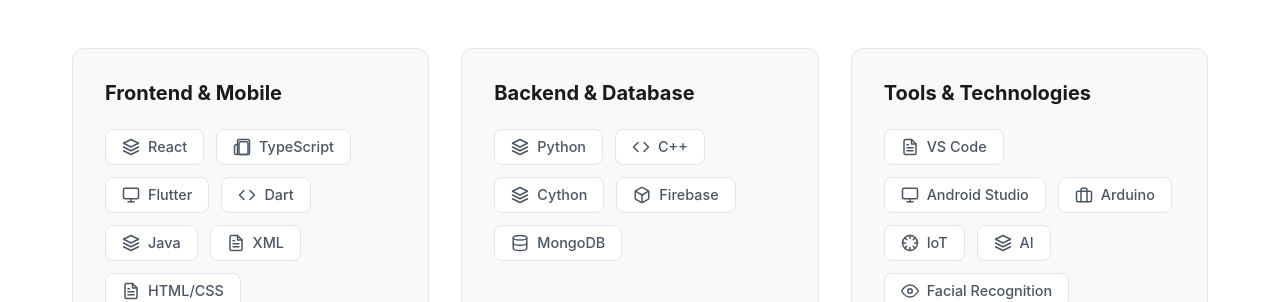
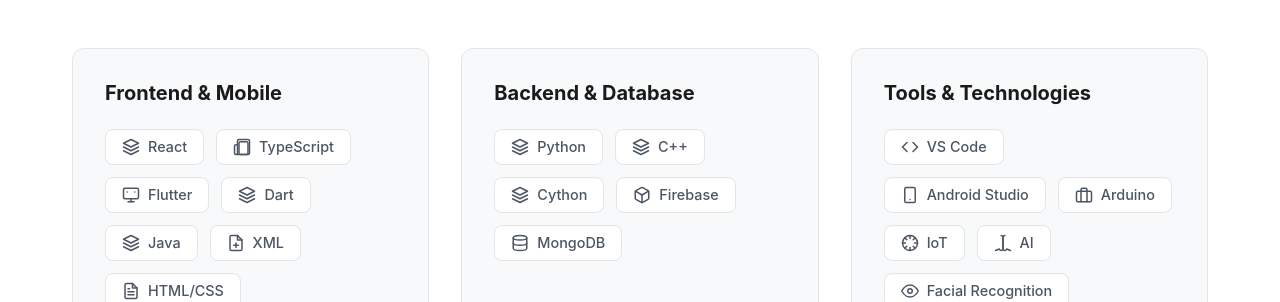
Before and after one commit to clarenceportugal/portfolio, a React (Vite) app: page / in a window 1280 px wide. Shown: the part 4340-4642 px from the top of the page. Built offline with nearby package versions, Linux system fonts and the light colour scheme.

Commit message:
Update skill icons with more accurate representations, especially Flutter

```diff
--- a/src/App.tsx
+++ b/src/App.tsx
@@ -465,13 +465,16 @@
                     <rect x="2" y="3" width="20" height="14" rx="2" ry="2"></rect>
                     <line x1="8" y1="21" x2="16" y2="21"></line>
                     <line x1="12" y1="17" x2="12" y2="21"></line>
+                    <line x1="7" y1="8" x2="7.01" y2="8"></line>
+                    <line x1="17" y1="8" x2="17.01" y2="8"></line>
                   </svg>
                   Flutter
                 </span>
                 <span className="skill-item">
                   <svg className="skill-icon" xmlns="http://www.w3.org/2000/svg" viewBox="0 0 24 24" fill="none" stroke="currentColor" strokeWidth="2" strokeLinecap="round" strokeLinejoin="round">
-                    <polyline points="16 18 22 12 16 6"></polyline>
-                    <polyline points="8 6 2 12 8 18"></polyline>
+                    <path d="M12 2L2 7l10 5 10-5-10-5z"></path>
+                    <path d="M2 17l10 5 10-5"></path>
+                    <path d="M2 12l10 5 10-5"></path>
                   </svg>
                   Dart
                 </span>
@@ -487,9 +490,8 @@
                   <svg className="skill-icon" xmlns="http://www.w3.org/2000/svg" viewBox="0 0 24 24" fill="none" stroke="currentColor" strokeWidth="2" strokeLinecap="round" strokeLinejoin="round">
                     <path d="M14 2H6a2 2 0 0 0-2 2v16a2 2 0 0 0 2 2h12a2 2 0 0 0 2-2V8z"></path>
                     <polyline points="14 2 14 8 20 8"></polyline>
-                    <line x1="16" y1="13" x2="8" y2="13"></line>
-                    <line x1="16" y1="17" x2="8" y2="17"></line>
-                    <polyline points="10 9 9 9 8 9"></polyline>
+                    <line x1="9" y1="15" x2="15" y2="15"></line>
+                    <line x1="12" y1="12" x2="12" y2="18"></line>
                   </svg>
                   XML
                 </span>
@@ -518,8 +520,9 @@
                 </span>
                 <span className="skill-item">
                   <svg className="skill-icon" xmlns="http://www.w3.org/2000/svg" viewBox="0 0 24 24" fill="none" stroke="currentColor" strokeWidth="2" strokeLinecap="round" strokeLinejoin="round">
-                    <polyline points="16 18 22 12 16 6"></polyline>
-                    <polyline points="8 6 2 12 8 18"></polyline>
+                    <path d="M12 2L2 7l10 5 10-5-10-5z"></path>
+                    <path d="M2 17l10 5 10-5"></path>
+                    <path d="M2 12l10 5 10-5"></path>
                   </svg>
                   C++
                 </span>
@@ -554,19 +557,15 @@
               <div className="skill-items">
                 <span className="skill-item">
                   <svg className="skill-icon" xmlns="http://www.w3.org/2000/svg" viewBox="0 0 24 24" fill="none" stroke="currentColor" strokeWidth="2" strokeLinecap="round" strokeLinejoin="round">
-                    <path d="M14 2H6a2 2 0 0 0-2 2v16a2 2 0 0 0 2 2h12a2 2 0 0 0 2-2V8z"></path>
-                    <polyline points="14 2 14 8 20 8"></polyline>
-                    <line x1="16" y1="13" x2="8" y2="13"></line>
-                    <line x1="16" y1="17" x2="8" y2="17"></line>
-                    <polyline points="10 9 9 9 8 9"></polyline>
+                    <polyline points="16 18 22 12 16 6"></polyline>
+                    <polyline points="8 6 2 12 8 18"></polyline>
                   </svg>
                   VS Code
                 </span>
                 <span className="skill-item">
                   <svg className="skill-icon" xmlns="http://www.w3.org/2000/svg" viewBox="0 0 24 24" fill="none" stroke="currentColor" strokeWidth="2" strokeLinecap="round" strokeLinejoin="round">
-                    <rect x="2" y="3" width="20" height="14" rx="2" ry="2"></rect>
-                    <line x1="8" y1="21" x2="16" y2="21"></line>
-                    <line x1="12" y1="17" x2="12" y2="21"></line>
+                    <rect x="5" y="2" width="14" height="20" rx="2" ry="2"></rect>
+                    <line x1="12" y1="18" x2="12" y2="18.01"></line>
                   </svg>
                   Android Studio
                 </span>
@@ -593,9 +592,8 @@
                 </span>
                 <span className="skill-item">
                   <svg className="skill-icon" xmlns="http://www.w3.org/2000/svg" viewBox="0 0 24 24" fill="none" stroke="currentColor" strokeWidth="2" strokeLinecap="round" strokeLinejoin="round">
-                    <path d="M12 2L2 7l10 5 10-5-10-5z"></path>
-                    <path d="M2 17l10 5 10-5"></path>
-                    <path d="M2 12l10 5 10-5"></path>
+                    <path d="M9.5 2A2.5 2.5 0 0 1 12 4.5v15a2.5 2.5 0 0 1-4.96.44L2 22"></path>
+                    <path d="M14.5 2A2.5 2.5 0 0 0 12 4.5v15a2.5 2.5 0 0 0 4.96.44L22 22"></path>
                   </svg>
                   AI
                 </span>
```
